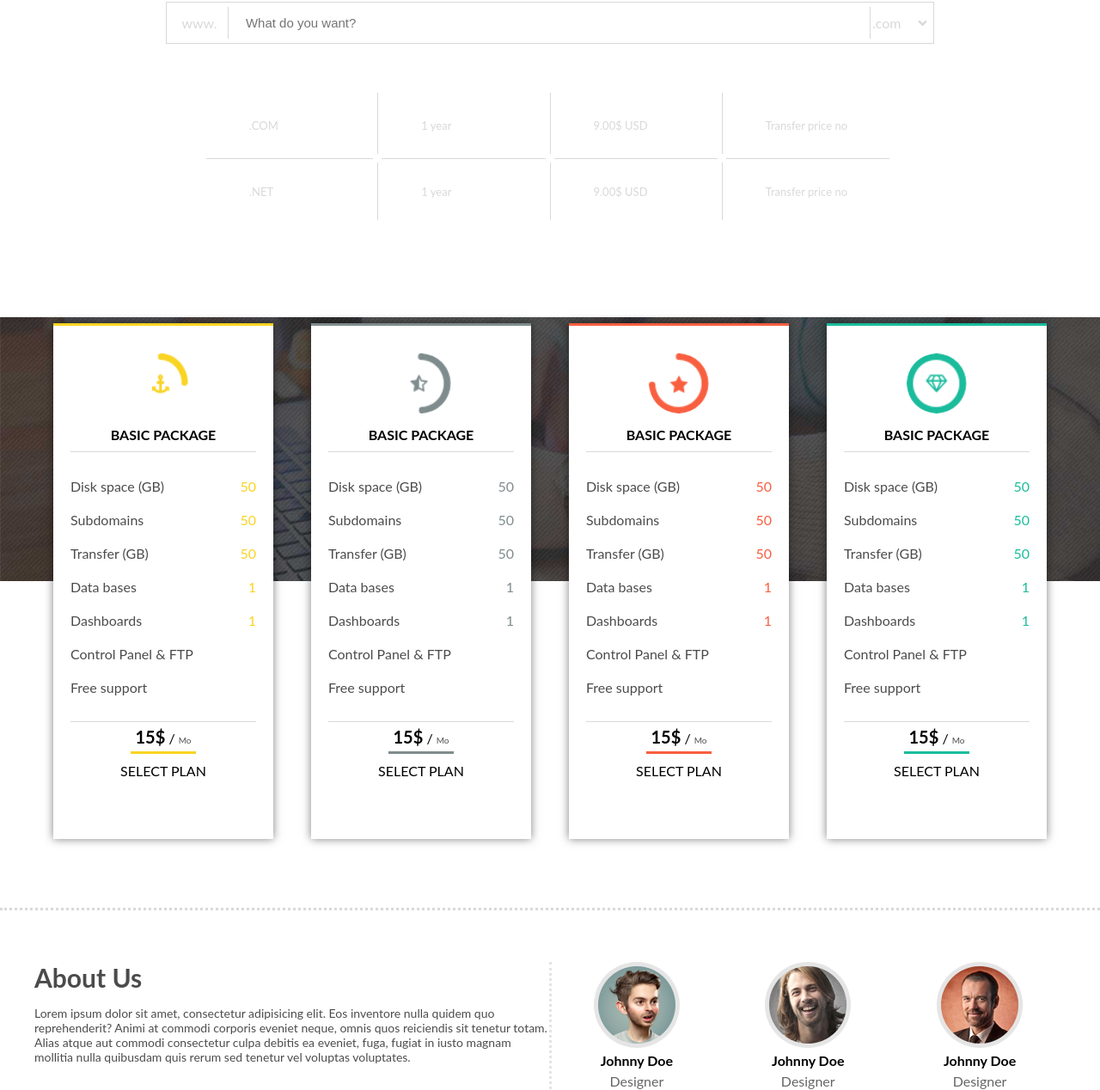
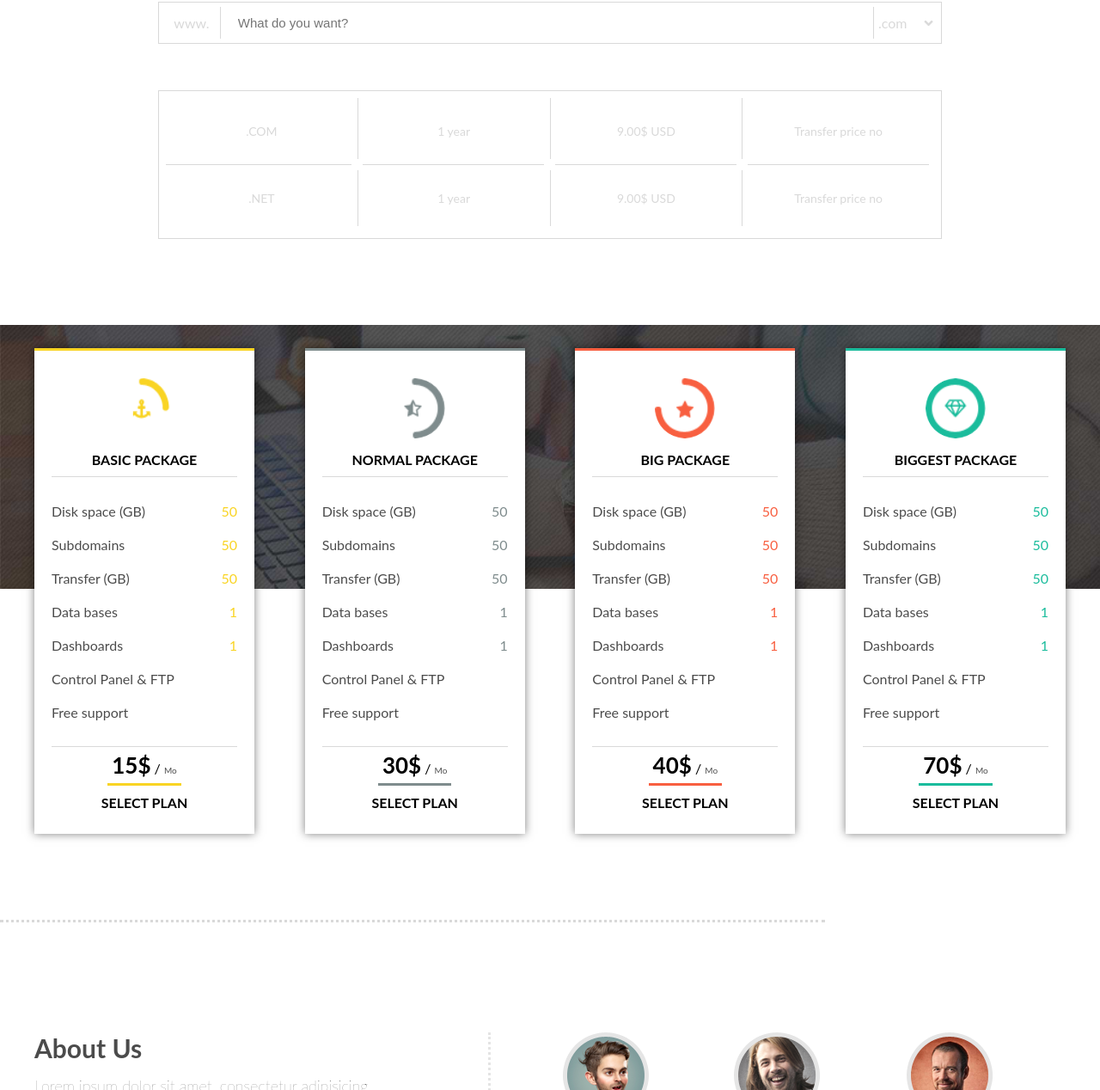
Before and after one commit to ankorbay/mark, a website: page public/index.html in a window 1280 px wide. Shown: the part 1268-2536 px from the top of the page at 86% size. Drawn offline with Linux system fonts and the light colour scheme.

Commit message:
improve: edit the content of all sections

```diff
--- a/public/index.html
+++ b/public/index.html
@@ -145,7 +145,7 @@
                 </div>
                 <div class="package__tile package__tile--grey">
                     <img class="tile__img" src="img/star.png" />
-                    <div class="tile__title">Basic package</div>
+                    <div class="tile__title">Normal package</div>
                     <ul class="tile__list">
                         <li class="tile__item">
                             <span class="item__key">Disk space (GB)</span>
@@ -176,14 +176,14 @@
                     </ul>
                     <div class="tile__footer">
                         <div class="tile__cost">
-                            <span class="cost__price">15$</span> / <span class="cost__date">Mo</span>
+                            <span class="cost__price">30$</span> / <span class="cost__date">Mo</span>
                         </div>
                         <div class="tile__plan">Select Plan</div>
                     </div>
                 </div>
                 <div class="package__tile package__tile--red">
                     <img class="tile__img" src="img/star-red.png" />
-                    <div class="tile__title">Basic package</div>
+                    <div class="tile__title">Big package</div>
                     <ul class="tile__list">
                         <li class="tile__item">
                             <span class="item__key">Disk space (GB)</span>
@@ -214,14 +214,14 @@
                     </ul>
                     <div class="tile__footer">
                         <div class="tile__cost">
-                            <span class="cost__price">15$</span> / <span class="cost__date">Mo</span>
+                            <span class="cost__price">40$</span> / <span class="cost__date">Mo</span>
                         </div>
                         <div class="tile__plan">Select Plan</div>
                     </div>
                 </div>
                 <div class="package__tile package__tile--green">
                     <img class="tile__img" src="img/diamond.png" />
-                    <div class="tile__title">Basic package</div>
+                    <div class="tile__title">Biggest package</div>
                     <ul class="tile__list">
                         <li class="tile__item">
                             <span class="item__key">Disk space (GB)</span>
@@ -252,7 +252,7 @@
                     </ul>
                     <div class="tile__footer">
                         <div class="tile__cost">
-                            <span class="cost__price">15$</span> / <span class="cost__date">Mo</span>
+                            <span class="cost__price">70$</span> / <span class="cost__date">Mo</span>
                         </div>
                         <div class="tile__plan">Select Plan</div>
                     </div>
--- a/src/scss/about.scss
+++ b/src/scss/about.scss
@@ -4,16 +4,20 @@
 .about {
   padding: 40px;
   background-color: #fff;
+  min-height: 318px;
+  align-content: center;
 
   &__content {
     display: flex;
-    padding-top: 20px;
+    padding-top: 4em;
   }
 
   &__text {
-    width: 50%;
+    width: 35%;
+    padding-right: 6em;
     opacity: .7;
-    font-size: 14px;
+    font-size: 18px;
+    font-weight: 200;
     border-right: 3px dotted $buy-border-color;
   }
 
@@ -26,6 +30,7 @@
   &__imgs {
     display: flex;
     justify-content: space-around;
+    margin: 0 auto;
     width: 50%;
   }
 
@@ -47,7 +52,7 @@
       margin-bottom: 5px;
     }
     & .profile__soc {
-      align-items: center;
+
     }
     & .profile__icon {
       opacity: .6;
--- a/src/scss/buy.scss
+++ b/src/scss/buy.scss
@@ -12,7 +12,7 @@ $color: $buy-border-color;
     flex-direction: column;
     align-items: center;
     padding-top: 84px;
-    padding-bottom: 108px;
+    padding-bottom: 100px;
   }
 
   &__title {
@@ -32,8 +32,8 @@ $color: $buy-border-color;
 
   &__input-wrapper {
     display: flex;
-    width: 882px;
-    margin: 0 auto 57px;
+    width: 900px;
+    margin: 0 auto 54px;
     padding: 5px;
     border: 1px solid $buy-border-color;
   }
@@ -74,7 +74,7 @@ $color: $buy-border-color;
   &__select {
     position: relative;
     justify-content: center;
-    width: 81px;
+    width: 86px;
     cursor: pointer;
 
     &:hover {
@@ -111,7 +111,9 @@ $color: $buy-border-color;
   }
 
   &__table {
-    width: 800px;
+    width: 894px;
+    border: 1px solid $buy-border-color;
+    padding: 8px;
 
     & .table__row {
       display: flex;
@@ -120,19 +122,20 @@ $color: $buy-border-color;
     & .table__cell {
       position: relative;
       @include flex-center(row);
+      justify-content: center;
       padding: 30px 50px;
-      width: 25%;
-      font-size: 13px;
+      width: 23%;
+      font-size: 14px;
       color: $color;
 
       &:after {
         position: absolute;
         display: block;
         content: ' ';
-        height: 10px;
-        width: 10px;
-        right: -5px;
-        bottom: -5px;
+        height: 13px;
+        width: 13px;
+        right: -6.5px;
+        bottom: -6.5px;
         z-index: 99;
         background-color: #ffffff;
       }
--- a/src/scss/footer.scss
+++ b/src/scss/footer.scss
@@ -23,10 +23,12 @@
   &__nav {
     @include clear-list;
     display: flex;
-    align-items: center;
 
     & .nav__item {
       font-size: 14px;
+      justify-content: center;
+      align-items: center;
+      margin:0 0 0 2.5em;
 
     }
 
--- a/src/scss/package.scss
+++ b/src/scss/package.scss
@@ -15,10 +15,10 @@ $border-color: $buy-border-color;
 
   &__tiles {
     display: flex;
-    justify-content: space-around;
-    margin-top: -300px;
-    margin-bottom: 80px;
-    height: 600px;
+    justify-content: space-between;
+    margin-top: -280px;
+    margin-bottom: 100px;
+    height: 565px;
   }
 
   &__tile {
@@ -108,24 +108,26 @@ $border-color: $buy-border-color;
       border-bottom: 3px solid;
 
       & .cost__price {
-        font-size: 20px;
+        font-size: 26px;
         font-weight: bold;
       }
       & .cost__date {
         font-size: 10px;
         opacity: .7;
       }
-
     }
 
     & .tile__plan {
       text-transform: uppercase;
+      font-weight: bold;
     }
 
   }
 
   &__border {
     border-bottom: 3px dotted $border-color;
+    width: 75%;
+    justify-content: center;
   }
 
 }
--- a/src/scss/slider.scss
+++ b/src/scss/slider.scss
@@ -51,7 +51,6 @@
     &--active {
       background-color: #fff;
     }
-
   }
 
 
```
Also changed, not shown: public/bundle.min.css.
